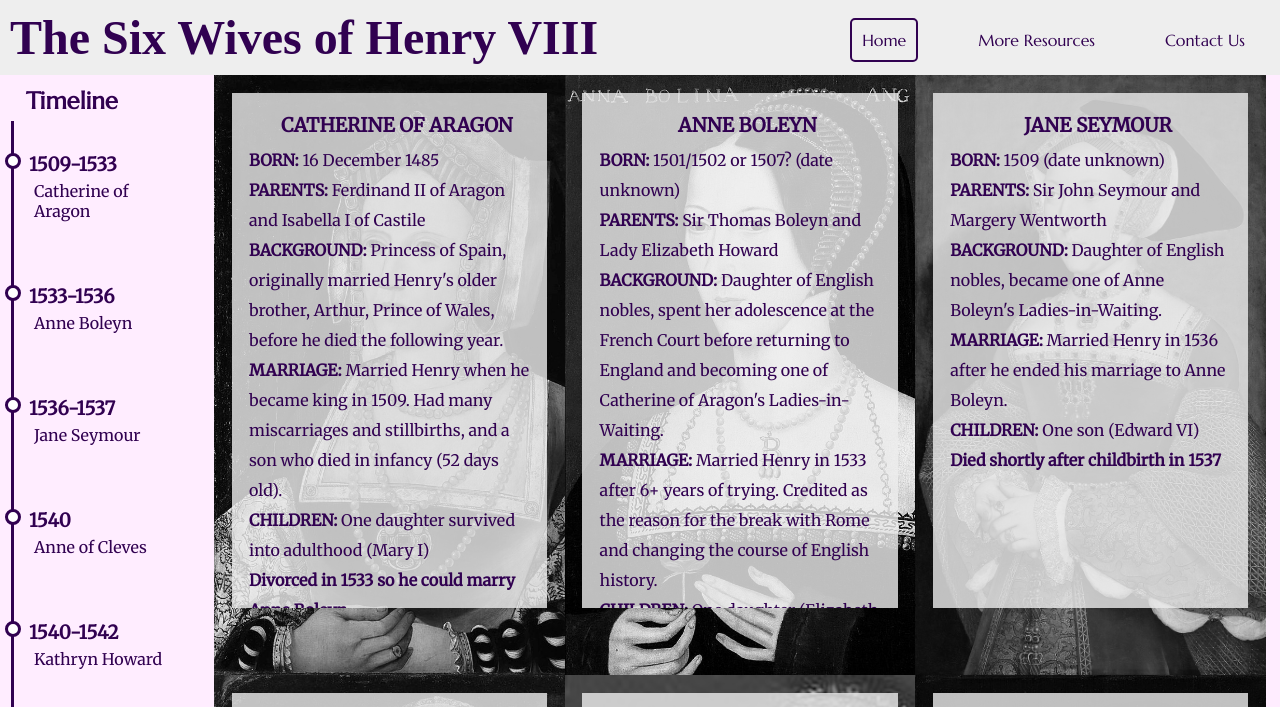
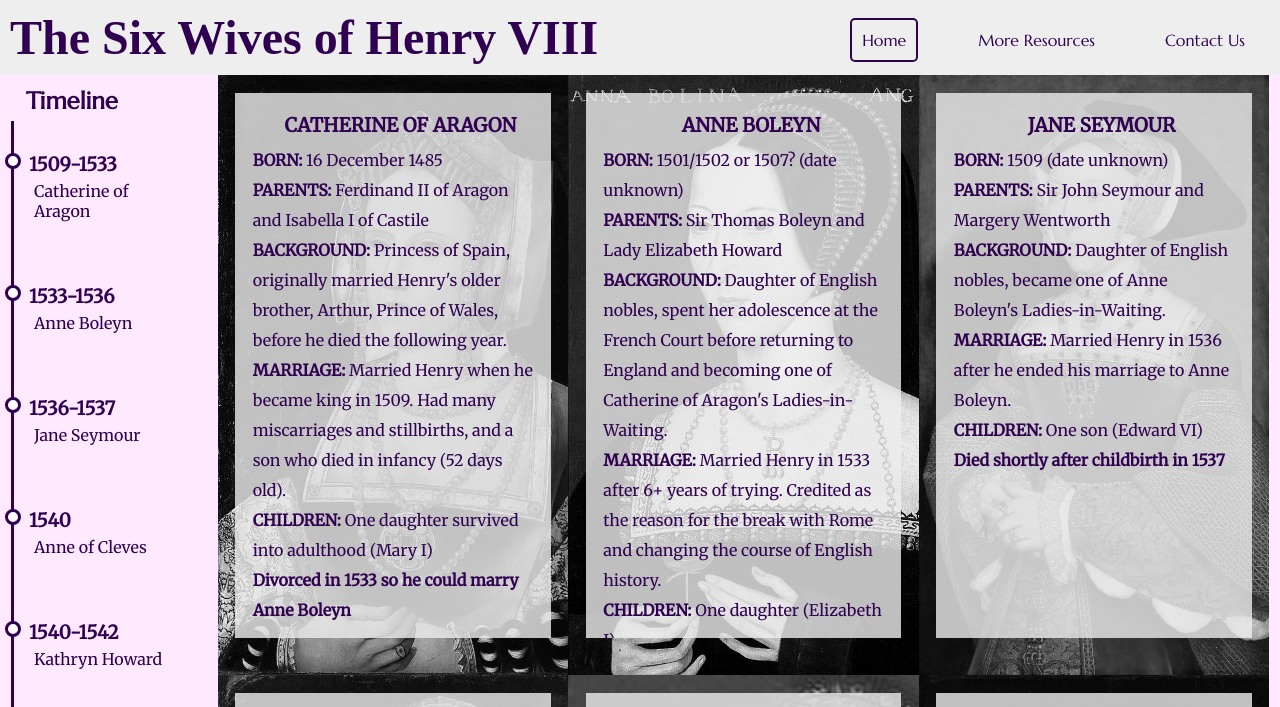
Before and after one commit to mariacjones1/portfolio-1, a plain HTML site: page index.html in a window 1280 px wide. Shown: the top 707 px of the page. Drawn offline with Linux system fonts and the light colour scheme; a web font is replaced by a local one.

Commit message:
position social section and stick header

```diff
--- a/assets/css/style.css
+++ b/assets/css/style.css
@@ -7,14 +7,14 @@
 }
 
 body {
-    background: rgba(255, 233, 255, 0.8);
+    background: rgba(255, 233, 255);
     font-family: Merriweather, serif;
 }
 
 header {
     height: 75px;
     background-color: #eeeeee;
-    position: sticky;
+    position: fixed;
     top: 0;
     width: 100%;
     z-index: 100;
@@ -68,6 +68,12 @@ h2 {
     border: 2px solid #310151;
 }
 
+/* Main section */
+
+.main-section {
+    margin-top: 75px;
+}
+
 /* Timeline */
 
 #timeline {
@@ -75,7 +81,6 @@ h2 {
     margin: 11px;
     float: left;
     clear: left;
-    z-index: 90;
 }
 
 #timeline > div {
@@ -119,6 +124,7 @@ h2 {
     display: flex;
     flex-wrap: wrap;
     flex-direction: row;
+    float: right;
 }
 
 #aragon, #boleyn, #seymour, #cleves, #howard, #parr {
@@ -171,7 +177,7 @@ h2 {
     line-height: 30px;
     margin: 5%;
     padding: 5%;
-    height: 80%;
+    height: 85%;
 }
 
 .wives-text h3 {
```
